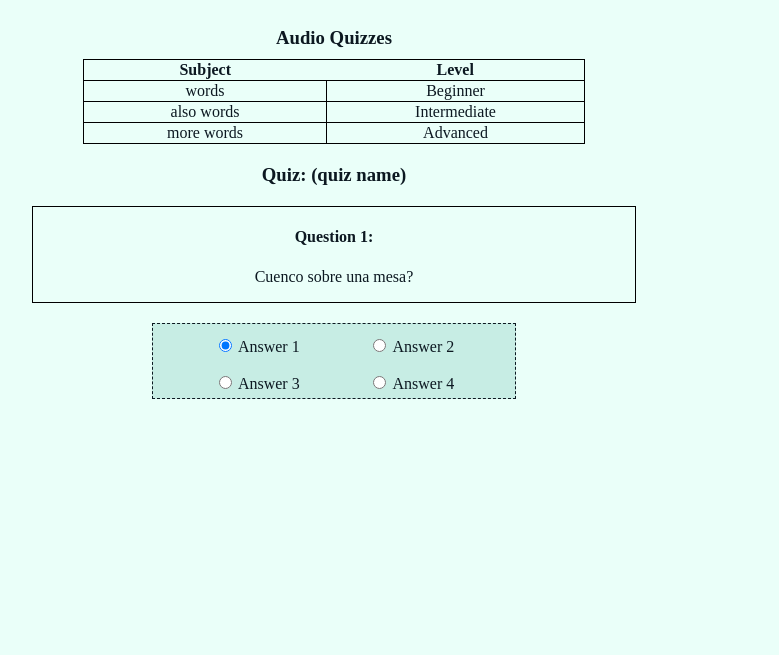
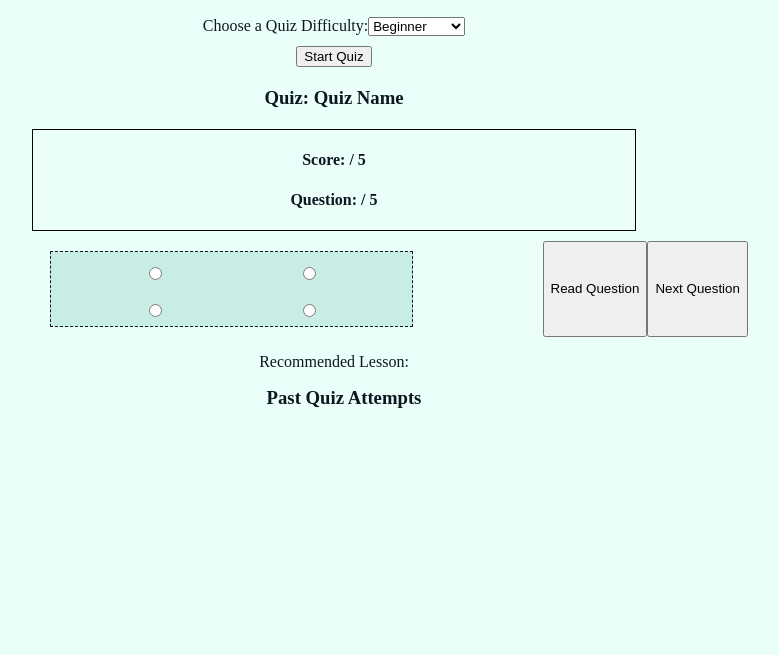
Before and after one commit to Miniture/3370-Project, a plain HTML site: page listnr/quiz.html in a window 1280 px wide. Shown: the part 145-800 px from the top of the page, without its empty margins (306-1085 px from the left). Drawn offline with Linux system fonts and the light colour scheme.

Commit message:
Update quiz.html
Added functional buttons for navigating quiz and selecting quiz difficulty

```diff
--- a/listnr/quiz.html
+++ b/listnr/quiz.html
@@ -10,64 +10,89 @@
     <div class="header">
         <div class="title-section">
             <h1>Listnr:</h1>
-            <h2>Subtitle?</h2>
+            <h2>Audio Quizzes</h2>
         </div>
         <nav id="nav">
             <!-- js nav here -->
         </nav>
     </div>
+
     <div class="container">
-        <h3>Audio Quizzes</h3>
-        <table>
-            <tr>
-                <th>Subject</th>
-                <th>Level</th>
-            </tr>
-            <tr>
-                <td>words</td>
-                <td>Beginner</td>
-            </tr>
-            <tr>
-                <td>also words</td>
-                <td>Intermediate</td>
-            </tr>
-            <tr>
-                <td>more words</td>
-                <td>Advanced</td>
-            </tr>
-        </table>
+        <label for="quizSelect">Choose a Quiz Difficulty:</label>
+
+        <select name="quizSelect" id="quiz-select">
+            <option value="q1">Beginner</option>
+            <option value="q2">Intermediate</option>
+            <option value="q3">Advanced</option>
+        </select>
     </div>
+
+    <main>
+        <div class="start-quiz">
+            <button onclick="startQuiz()">Start Quiz</button>
+        </div>
+
+        <div class="modal-container" id="score-modal">
+            <div class="modal-content-container">
+                <h1>Congratulations, Quiz Completed.</h1>
+                <div class="grade-details">
+                    <p>Attempts: 5</p>
+                    <p>Wrong Answers: <span id="wrong-answers"></span></p>
+                    <p>Right Answers: <span id="right-answers"></span></p>
+                    <p>Grade: <span id="grade-percentage"></span>%</p>
+                    <p><span id="remarks"></span></p>
+                </div>
+                <div class="modal-button-container">
+                    <button onclick="closeScoreModal()">Continue</button>
+                </div>
+            </div>
+        </div>
+
         <div class="container">
-        <h3>Quiz: (quiz name)</h3>
+            <h3>Quiz: <span id="quiz-name">Quiz Name</span></h3>
             <div class="quizQuestion">
-            <h4>Question 1:</h4>
-            <p>Cuenco sobre una mesa?</p>
+                <h4>Score: <span id="player-score"></span> / 5</h4>
+                <h4>Question: <span id="question-number"></span> / 5</h4>
+                <h3 id="display-question"></h3>
             </div>
+
             <div class="quizAnswer">
                 <form>
                     <div class="answerRadio">
-                    <input type="radio" id="answer1" name="quizAnswerSelect" value="Answer 1" checked="checked">
-                    <label for="answer1">Answer 1</label>
+                        <input type="radio" id="option-one" name="option" class="radio" value="A" />
+                        <label for="option-one" class="option" id="option-one-label"></label>
                     </div>
 
                     <div class="answerRadio">
-                    <input type="radio" id="answer2" name="quizAnswerSelect" value="Answer 2">
-                    <label for="answer2">Answer 2</label>
+                        <input type="radio" id="answer2" name="option" value="B" />
+                        <label for="answer2" class="option" id="option-two-label"></label>
                     </div>
 
                     <div class="answerRadio">
-                    <input type="radio" id="answer3" name="quizAnswerSelect" value="Answer 3">
-                    <label for="answer3">Answer 3</label>
+                        <input type="radio" id="answer3" name="option" value="C" />
+                        <label for="answer3" class="option" id="option-three-label"></label>
                     </div>
 
                     <div class="answerRadio">
-                    <input type="radio" id="answer4" name="quizAnswerSelect" value="Answer 4">
-                    <label for="answer4">Answer 4</label>
+                        <input type="radio" id="answer4" name="option" value="D" />
+                        <label for="answer4" class="option" id="option-four-label"></label>
                     </div>
                 </form>
             </div>
+            <button id="read-question-btn">Read Question</button>
+           <button id ="nextQuestionButton">Next Question</button>
         </div>
+        <div id="lesson-recommendation">
+            <p>Recommended Lesson: <span id="lesson-label"></span></p>
+        </div>
+        <div id="past-attempts">
+            <h3>Past Quiz Attempts</h3>
+            <ul id="attempts-list">
+                <!-- Past attempts will be displayed here -->
+            </ul>
+        </div>
+    </main>
 
-
+    <script defer src="js/quiz.js"></script>
 </body>
 </html>
```
Lines whose indentation alone changed are shown as unchanged.
